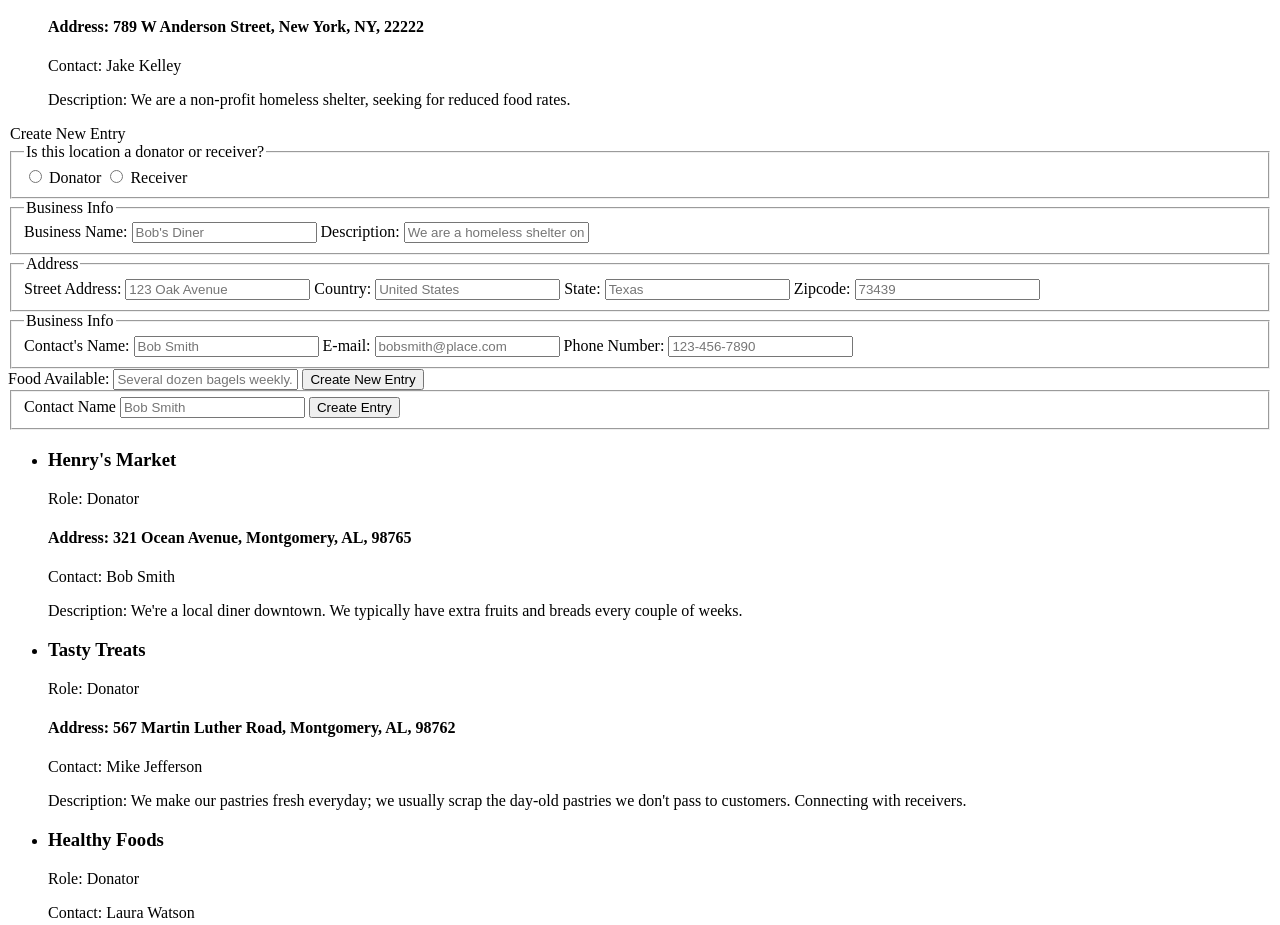
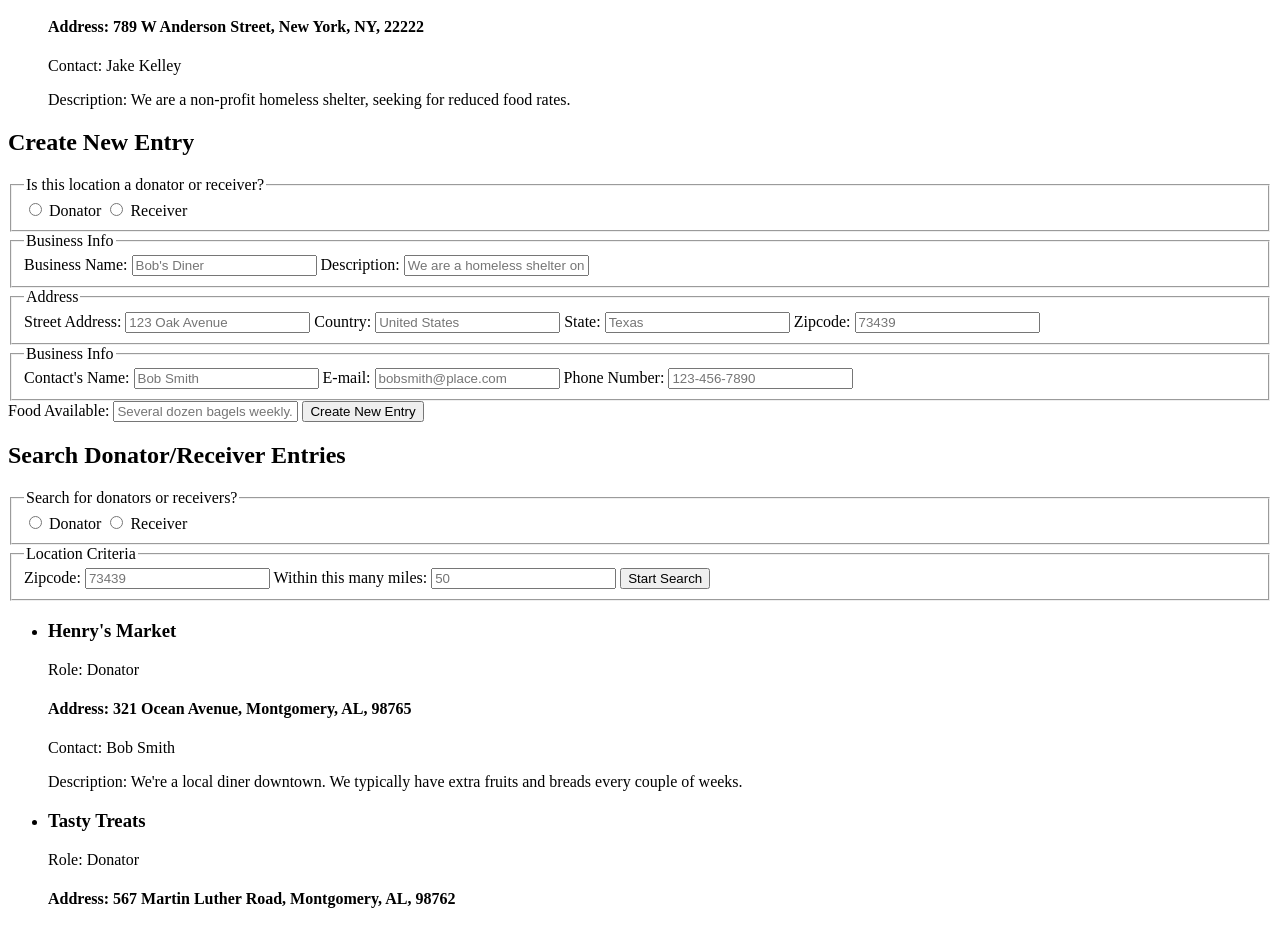
Before and after one commit to spoofBlue/Server-Capstone, a website: page public/index.html in a window 1280 px wide. Shown: the part 870-1795 px from the top of the page. Drawn offline with nearby package versions, Linux system fonts and the light colour scheme.

Commit message:
edit minor html differences

```diff
--- a/public/index.html
+++ b/public/index.html
@@ -63,8 +63,8 @@
             </ul>
         </section>
         <section class="create_entry_section hidden">
+            <h2>Create New Entry</h2>
             <form role="form">
-                <legend>Create New Entry</legend>
                 <fieldset>
                     <legend>Is this location a donator or receiver?</legend>
                     <input type="radio" name="donator_or_receiver" value="donator" class="radio_donator_or_receiver" id="radio_donator" required>
@@ -105,14 +105,27 @@
                 <button class="create_entry_button" title="Create New Entry Button">Create New Entry</button>
             </form>
         </section>
-        <section class="search_entry_section hidden">
+        <section class="search_inquiry_section hidden">
+            <h2>Search Donator/Receiver Entries</h2>
             <form role="form">
                 <fieldset>
-                    <label for="input_contact_name">Contact Name</label>
-                    <input type="text" placeholder="Bob Smith" id="input_contact_name" required>
-                    <button class="create_entry_button">Create Entry</button>
+                    <legend>Search for donators or receivers?</legend>
+                    <input type="radio" name="donator_or_receiver" value="donator" class="radio_donator_or_receiver" id="radio_donator" required>
+                    <label for="radio_donator">Donator</label>
+                    <input type="radio" name="donator_or_receiver" value="receiver" class="radio_donator_or_receiver" id="radio_receiver" required>
+                    <label for="radio_receiver">Receiver</label>
+                </fieldset>
+                <fieldset>
+                    <legend>Location Criteria</legend>
+                    <label for="input_entry_zipcode">Zipcode:</label>
+                    <input type="text" placeholder="73439" id="input_entry_zipcode" required>
+                    <label for="input_mile_radius">Within this many miles:</label>
+                    <input type="text" placeholder="50" id="input_mile_radius" required>
+                    <button class="search_button">Start Search</button>
                 </fieldset>
             </form>
+        </section>
+        <section class="search_results_section hidden">
             <ul>
                 <li class="entry">
                     <h3>Henry's Market</h3><p>Role: Donator</p>
@@ -136,13 +149,15 @@
         </section>
         <section class="view_entry_section hidden">
             <h2>View Entry for Henry's Market.</h2><p>Role: Donator</p>
-                <p>Contact: Bob Smith</p>
+            <h3>Address: 321 Ocean Avenue, Montgomery, AL, 98765</h3>
+            <section class="contact_info">
+                <h3>Contact: Bob Smith</h3>
                 <p>Contact's E-mail: bobsmith@place.com</p>
                 <p>Contact's Phone Number: 123-456-7890</p>
-                <p>Date Created: June 30, 2018</p>
-                <h3>Address: 321 Ocean Avenue, Montgomery, AL, 98765</h3>
-                <p>Food Available: Apple's five dozen. About ten loafs of bread. Ten cakes. Several dozen day-old bagels. Six gallons milk. Some misc.</p>
-                <p>Description: We're a local diner downtown. We typically have extra fruits and breads every couple of weeks.</p>
+            </section>
+            <p>Date Created: June 30, 2018</p>
+            <p>Description: We're a local diner downtown. We typically have extra fruits and breads every couple of weeks.</p>
+            <p>Food Available: Apple's five dozen. About ten loafs of bread. Ten cakes. Several dozen day-old bagels. Six gallons milk. Some misc.</p>
         </section>
     </main>
 
```
